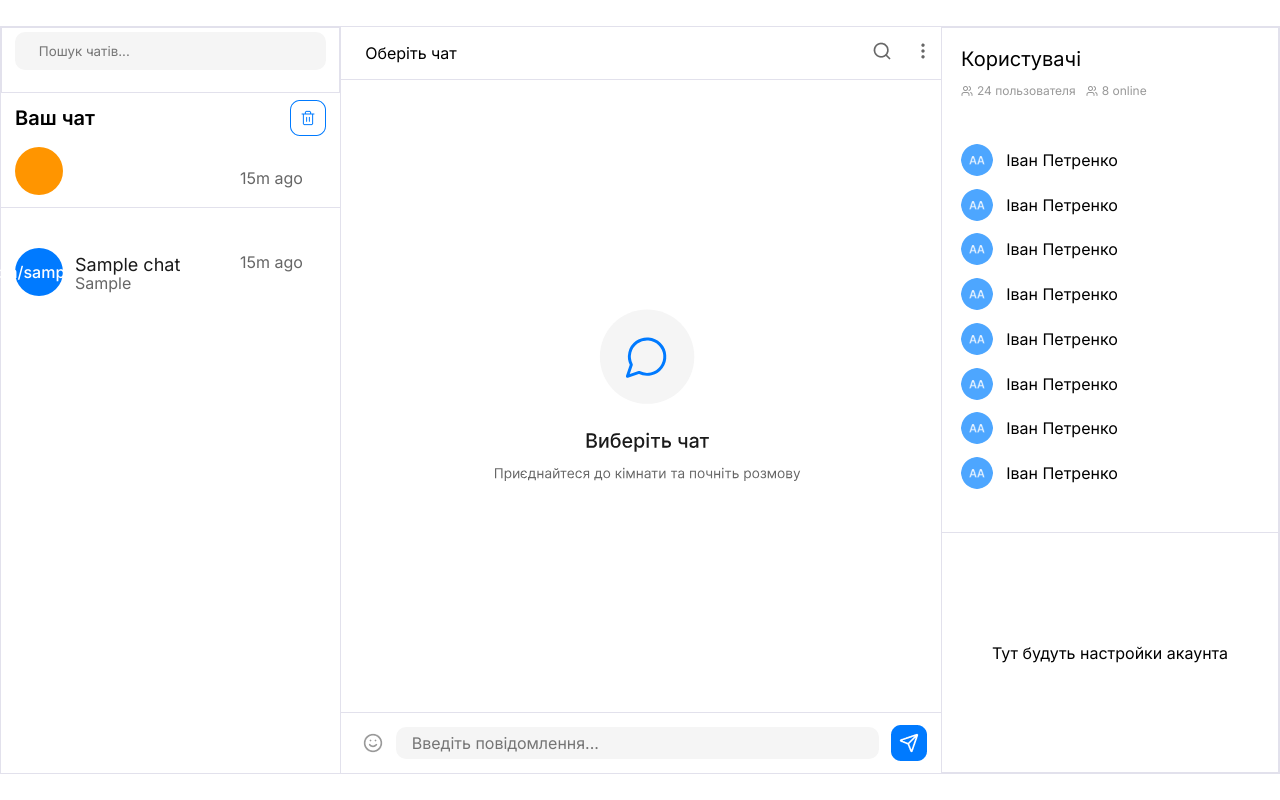
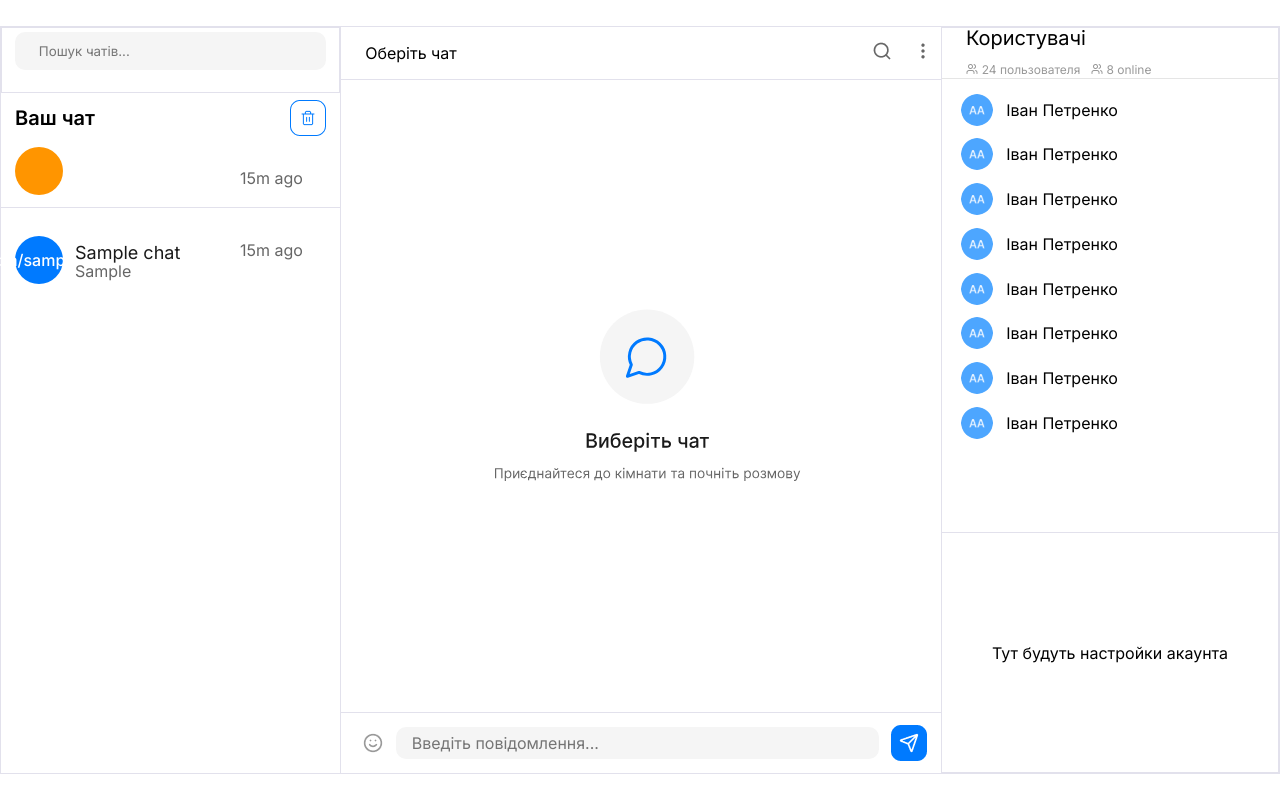
Before and after one commit to LenaFedchenko/chat_project, a Python web app: template chat/templates/chat.html in a window 1280 px wide. Run offline with Jinja, Linux system fonts and the light colour scheme; the template is opened without the code that fills it: most values are stand-ins (such as "Sample title", 1, 10 or a date in 2020).

Commit message:
last ch css

```diff
--- a/chat/static/css/chat.css
+++ b/chat/static/css/chat.css
@@ -98,14 +98,14 @@
 .chat {
     display: flex;
     flex-direction: column;
-    align-items: stretch;
+    align-items: center;
     gap: 4.17vh;
     padding-left: 0;
     padding-bottom: 12px;
 }
 
 .msg {
-    width: 100%;
+    width: 95%;
     display: flex;
     align-items: flex-start;
     gap: 0.75rem;
@@ -116,7 +116,7 @@
 
 .msg.my-message {
     background-color: #F0F8FF;
-    padding: 12px 24px 12px 14px;
+    padding: 12px 24px 12px 24px;
     display: flex;
     align-items: flex-start;
 }
--- a/chat/static/css/create-chat.css
+++ b/chat/static/css/create-chat.css
@@ -144,7 +144,7 @@
 
     width: 100%;
     min-height: 4.5rem;
-    padding: 0.75rem 1rem 0.75rem 14px;
+    padding-left: 14px;
     gap: 0.75rem;
     border-radius: 0;
     box-sizing: border-box;
--- a/chat/static/css/right.css
+++ b/chat/static/css/right.css
@@ -19,10 +19,14 @@
 .users{
     display: flex;
     width: 100%;
+    height: 3rem;
     min-height: 6.4vh;
-    padding: 1.5vw 2.4vh 1.5vw 2.4vh;
     flex-direction: column;
     flex-shrink: 0;
+    padding-top: 8px;
+    padding-left: 24px;
+    border-bottom: 1px #E5E5E5 solid;
+    justify-content: center;
 }
 
 .status{
--- a/message/static/js/openChat.js
+++ b/message/static/js/openChat.js
@@ -10,6 +10,12 @@
 export let selectedChatId = localStorage.getItem("selectedChatId")
 
 export const socket = io()
+
+const avatarColors = ["#4DA6FF", "#F39C12", "#1ABC9C", "#9B59B6", "#FF3B30", "#3498DB", "#34495E"]
+
+function avatarColor(userId) {
+    return avatarColors[(userId - 1) % avatarColors.length]
+}
 
 // сначала скрываем чат и показываем заглушку
 messages.style.display = "none"
@@ -78,7 +84,7 @@
     data.messages.forEach((msg) => {
         messages.innerHTML += `
             <div class="msg ${myMessageClass(msg.username, msg.user_id)}">
-                <div class="avatar">${msg.ava}</div>
+                <div class="avatar" style="background-color: ${avatarColor(msg.user_id)}">${msg.ava}</div>
 
                 <div class="texts">
                     <div class="sender">
@@ -96,7 +102,7 @@
 socket.on("message", (data) => {
     messages.innerHTML += `
             <div class="msg ${myMessageClass(data.username, data.user_id)}">
-                <div class="avatar">${data.ava}</div>
+                <div class="avatar" style="background-color: ${avatarColor(data.user_id)}">${data.ava}</div>
 
                 <div class="texts">
                     <div class="sender">
--- a/project/static/css/header.css
+++ b/project/static/css/header.css
@@ -2,6 +2,8 @@
     display: flex;
     height: 6.5vh;
     gap: 0.66vw;
+    align-items: center;
+    justify-content: center;
 }
 header{
     font-family: 'Inter', sans-serif;
```
Also changed, not shown: project/instance/data.db.
